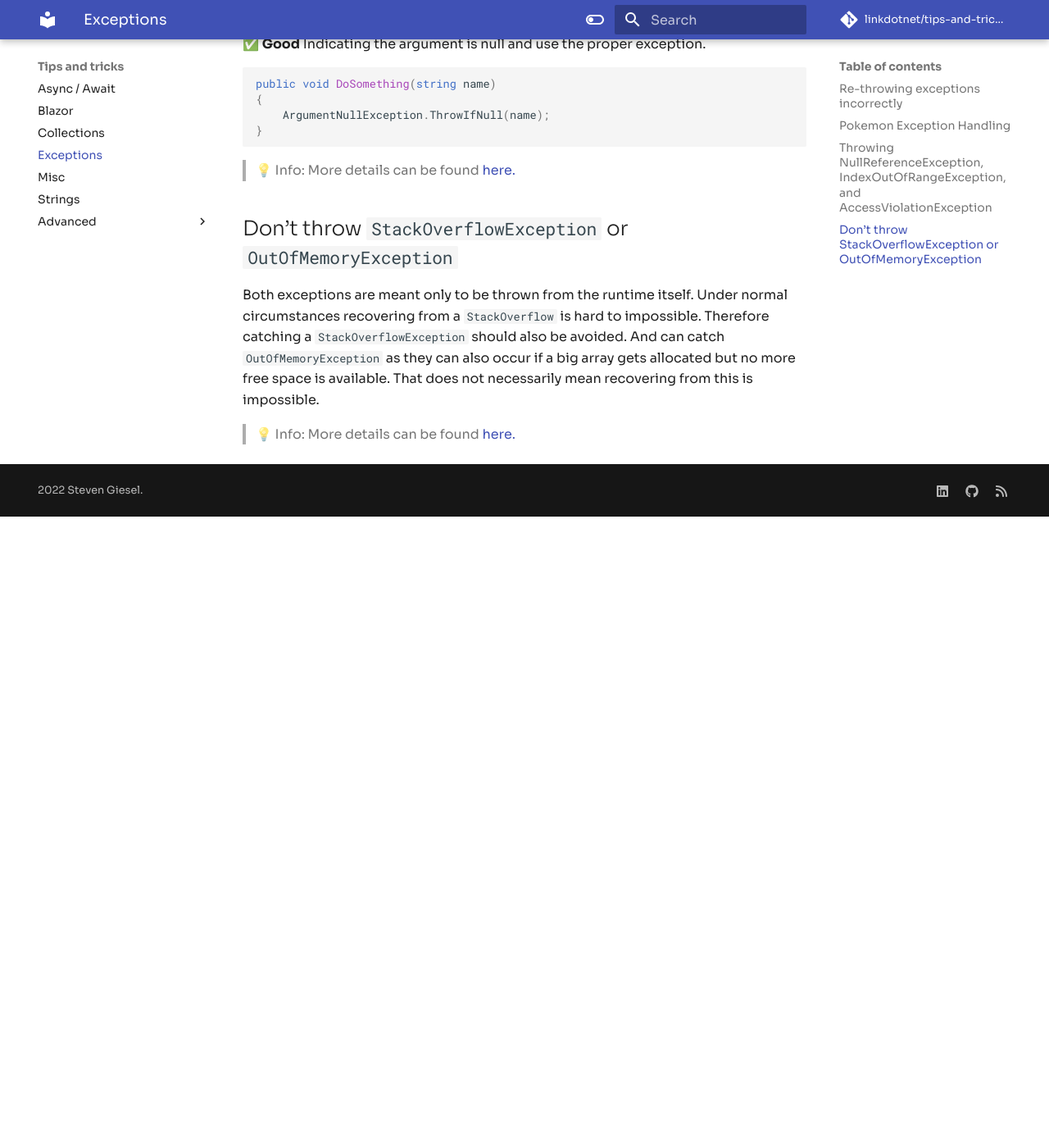
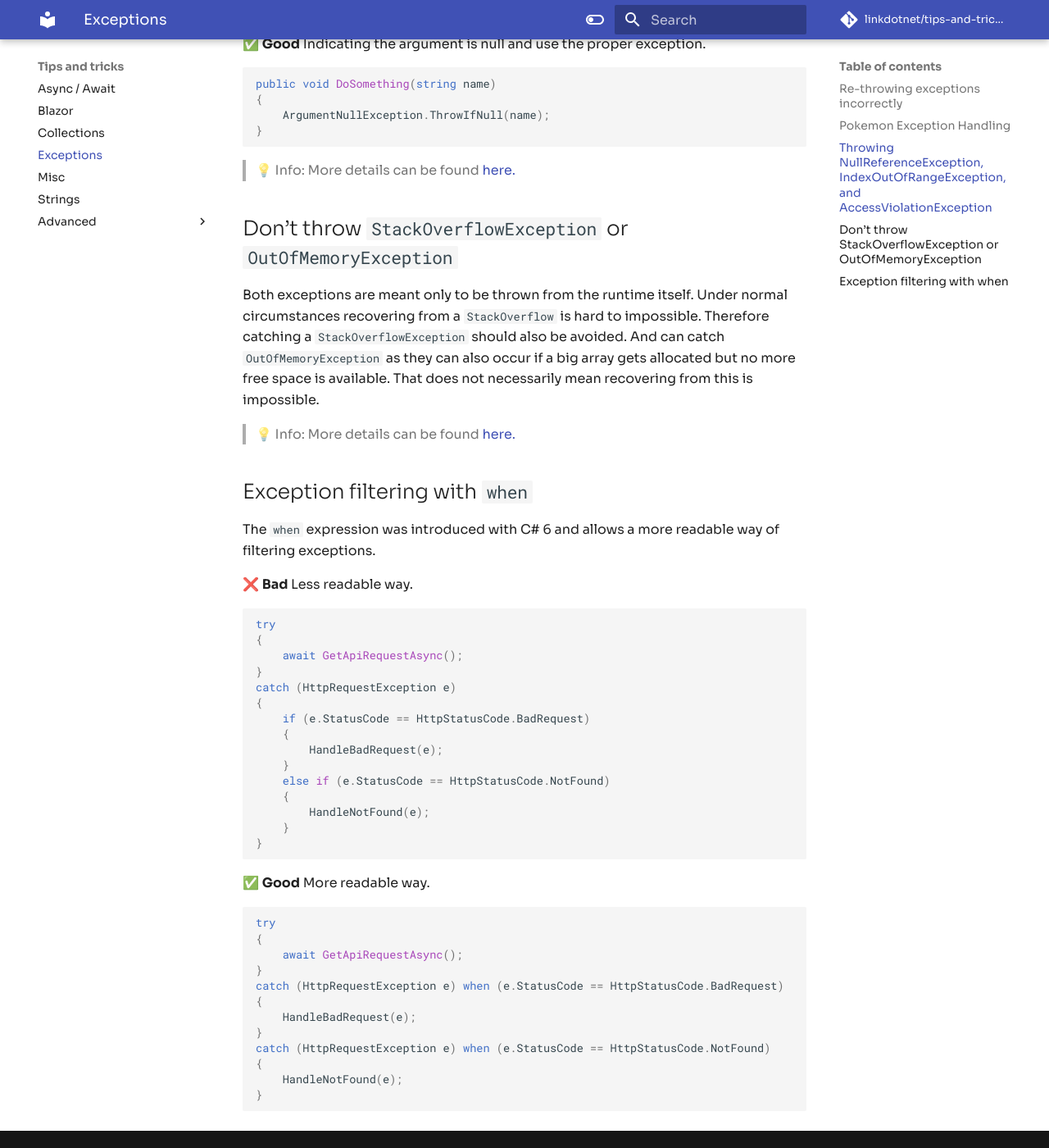
Before and after one commit to linkdotnet/tips-and-tricks, an MkDocs documentation site: the page built from docs/exceptions.md, in a window 1280 px wide and 1400 px high, scrolled down 2456 px. Shown: the whole window at 82% size. Built offline with MkDocs 1.6.1 and Material for MkDocs 9.7.7, drawn with Linux system fonts in a browser that asks for light colours; comment, search, counter and statistics services are not loaded; before the commit the page ends 3086 px from its top, so only the background shows below that.

Commit message:
More tipps

````diff
--- a/docs/exceptions.md
+++ b/docs/exceptions.md
@@ -113,3 +113,41 @@ Both exceptions are meant only to be thrown from the runtime itself. Under norma
 And can catch `OutOfMemoryException` as they can also occur if a big array gets allocated but no more free space is available. That does not necessarily mean recovering from this is impossible.
 
 > 💡 Info: More details can be found [here.](https://docs.microsoft.com/en-us/dotnet/standard/design-guidelines/using-standard-exception-types)
+
+## Exception filtering with `when`
+The `when` expression was introduced with C# 6 and allows a more readable way of filtering exceptions.
+
+❌ **Bad** Less readable way.
+```csharp
+try
+{
+    await GetApiRequestAsync();
+}
+catch (HttpRequestException e)
+{
+    if (e.StatusCode == HttpStatusCode.BadRequest)
+    {
+        HandleBadRequest(e);
+    }
+    else if (e.StatusCode == HttpStatusCode.NotFound)
+    {
+        HandleNotFound(e);
+    }
+}
+```
+
+✅ **Good** More readable way.
+```csharp
+try
+{
+    await GetApiRequestAsync();
+}
+catch (HttpRequestException e) when (e.StatusCode == HttpStatusCode.BadRequest)
+{
+    HandleBadRequest(e);
+}
+catch (HttpRequestException e) when (e.StatusCode == HttpStatusCode.NotFound)
+{
+    HandleNotFound(e);
+}
+```
````
Also changed, not shown: README.md (+1 -1 lines).
